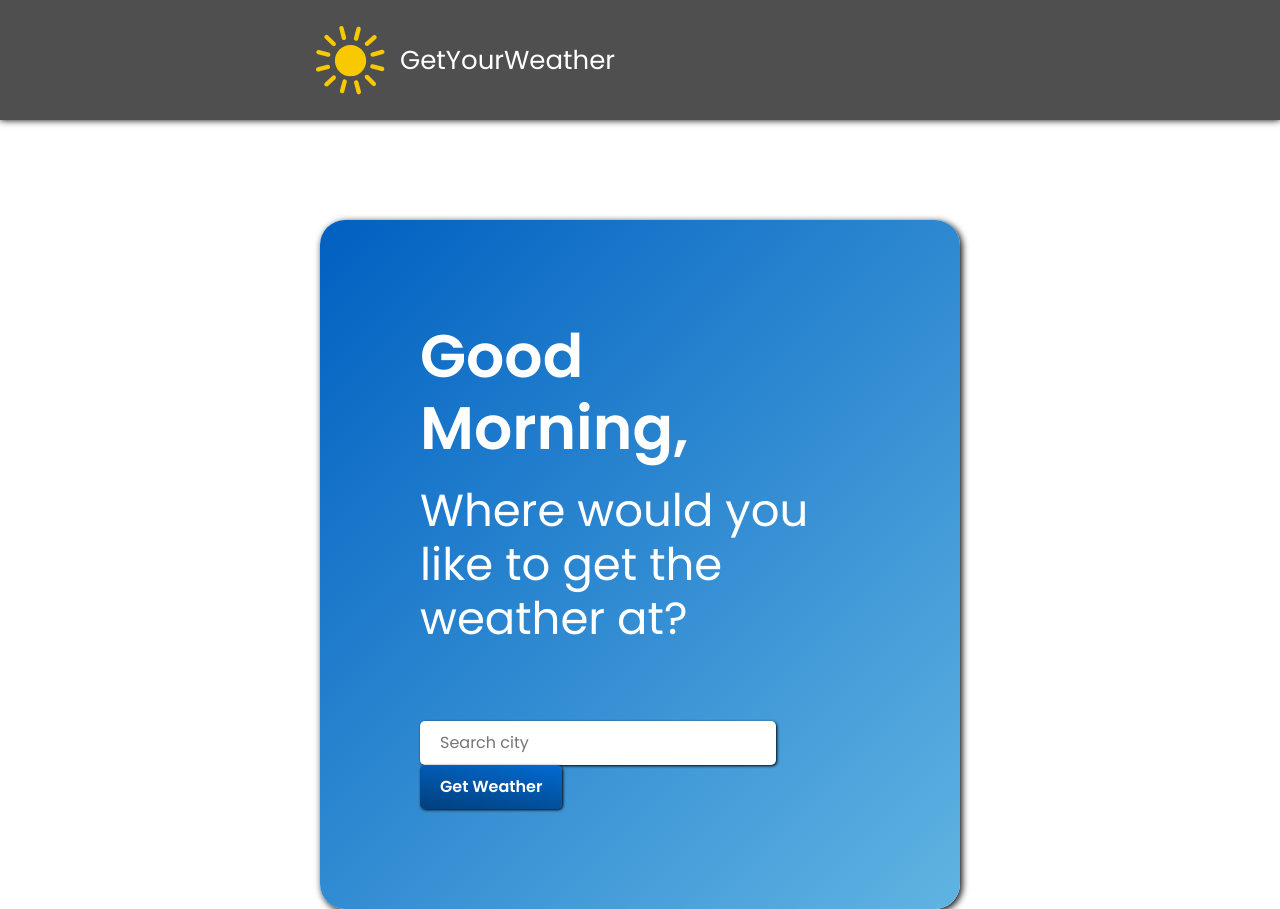
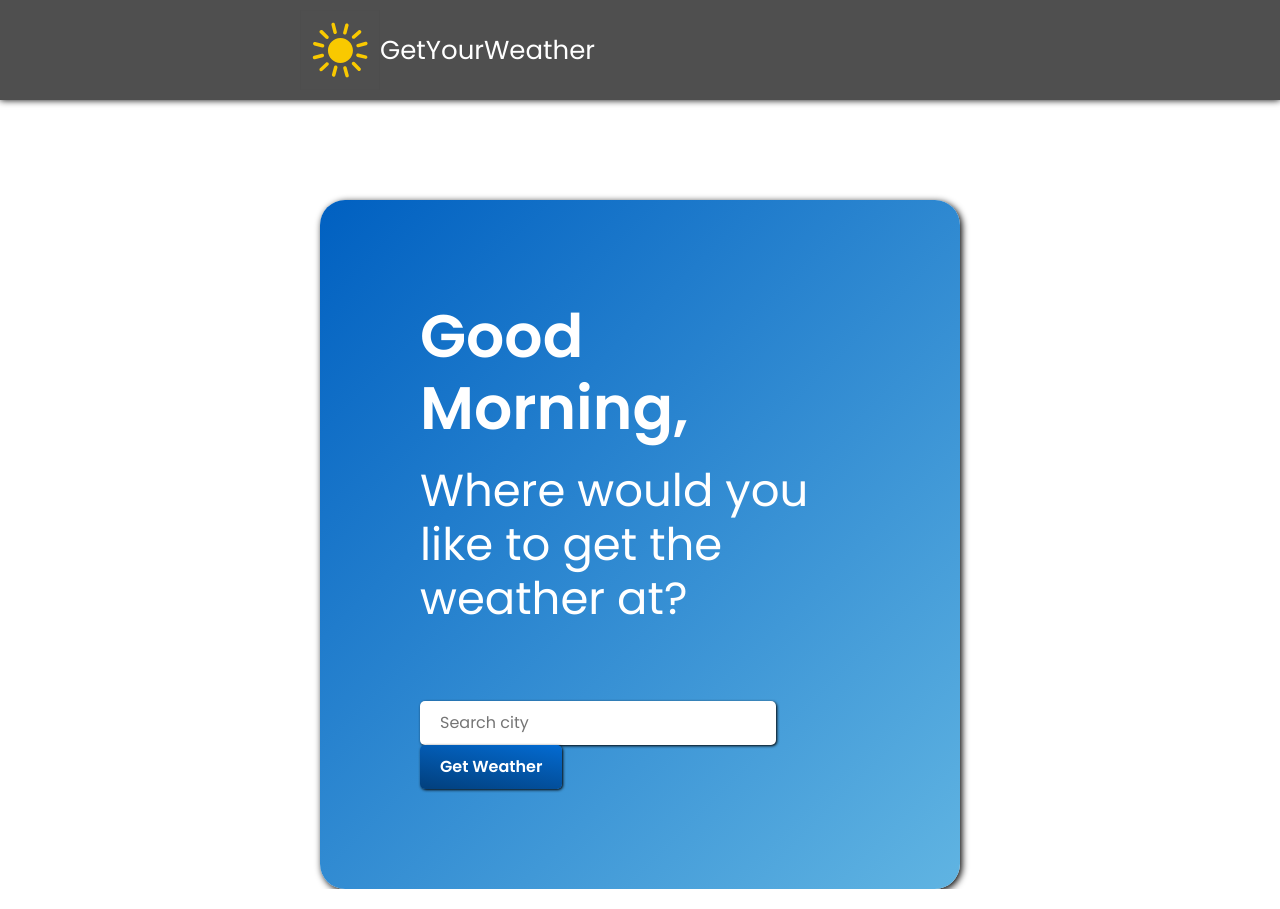
Before and after one commit to dvir1225/Weather-App, a website built with webpack: page dist/index.html in a window 1280 px wide. Built offline with nearby package versions, Linux system fonts and the light colour scheme.

Commit message:
change logo icon

```diff
--- a/src/styles.css
+++ b/src/styles.css
@@ -32,6 +32,10 @@ header {
     position: sticky;
     top: 0px;
     z-index: 1;
+}
+
+.headerLogo {
+    width: 80px;
 }
 
 .header-left {
```
Also changed, not shown: dist/bundle.js, dist/clear.svg (added), dist/index.html.
